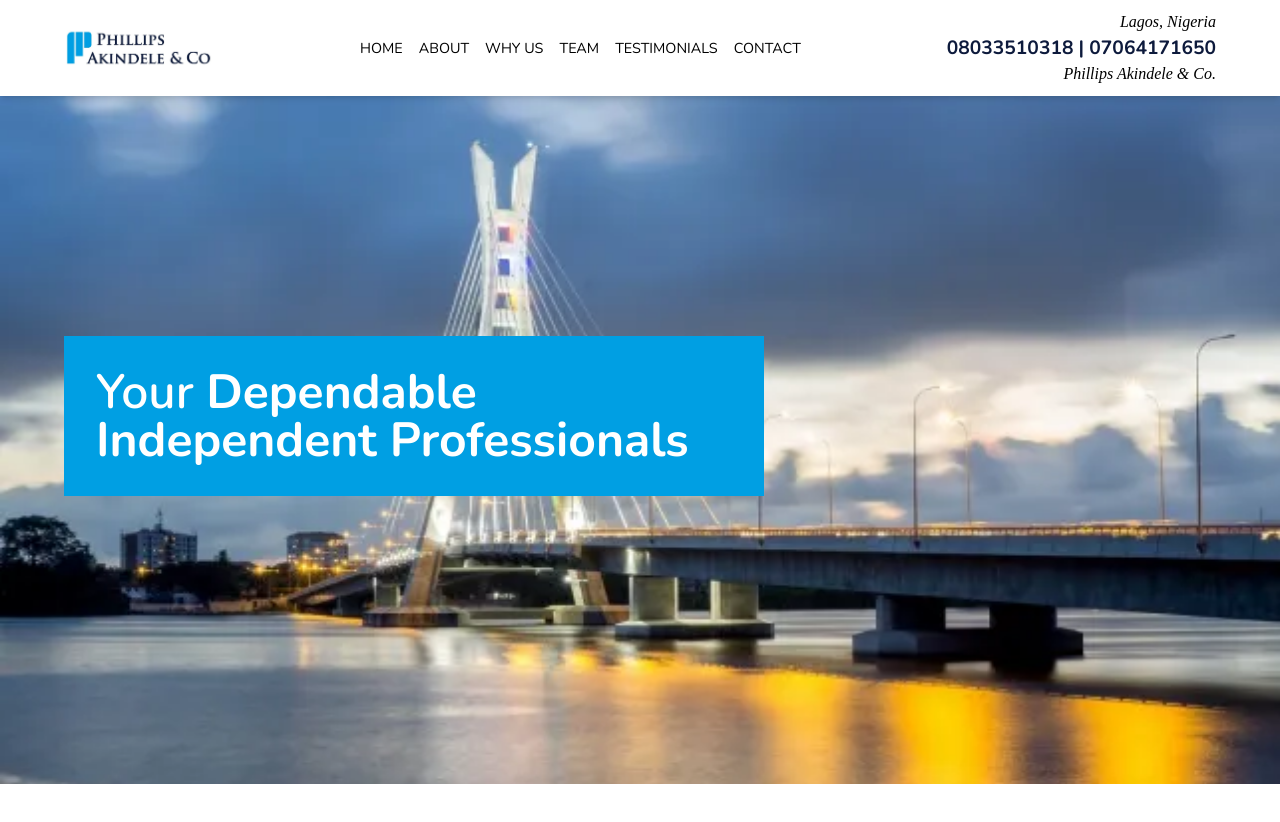
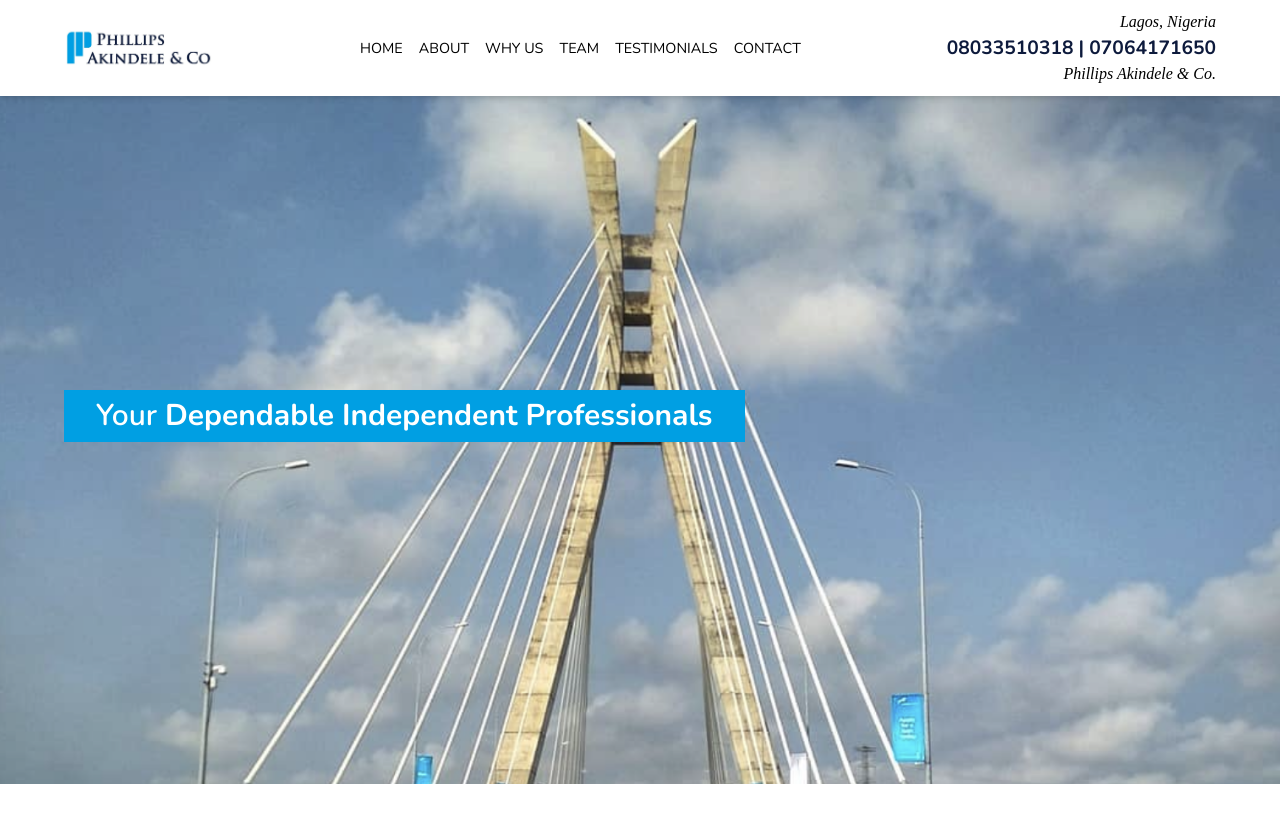
Before and after one commit to aaaade/pac, a React (Create React App) app: page / in a window 1280 px wide. Shown: the top 822 px of the page. Built offline with nearby package versions, Linux system fonts and the light colour scheme; a small style sheet from the web is missing.

Commit message:
fixed bg

```diff
--- a/src/components/Hero.jsx
+++ b/src/components/Hero.jsx
@@ -5,7 +5,7 @@ function Hero() {
     <div className="hero relative" id="home">
       <div className="app-container">
         <div className="flex items-center h-[80vh]">
-          <h1 className="text-5xl max-w-[100%] md:max-w-[700px] font-semibold leading-30 bg-[#009FE3] p-8 text-white">Your <span className="font-bold">Dependable Independent Professionals</span> </h1>
+          <h1 className="text-3xl max-w-[100%] md:max-w-[700px] font-semibold leading-30 bg-[#009FE3] p-8 py-2 text-white">Your <span className="font-bold">Dependable Independent Professionals</span> </h1>
         </div>
       </div>
     </div>
--- a/src/index.css
+++ b/src/index.css
@@ -18,11 +18,11 @@ body {
 }
 
 .hero {
-  background-image: url("./images/bridge.webp");
+  background-image: url("./images/bridge.png");
   height: calc(100vh - 112px);
   background-repeat: no-repeat;
   background-size: cover;
-  background-position: center;
+  background-position: right right;
 }
 
 .team {
```
